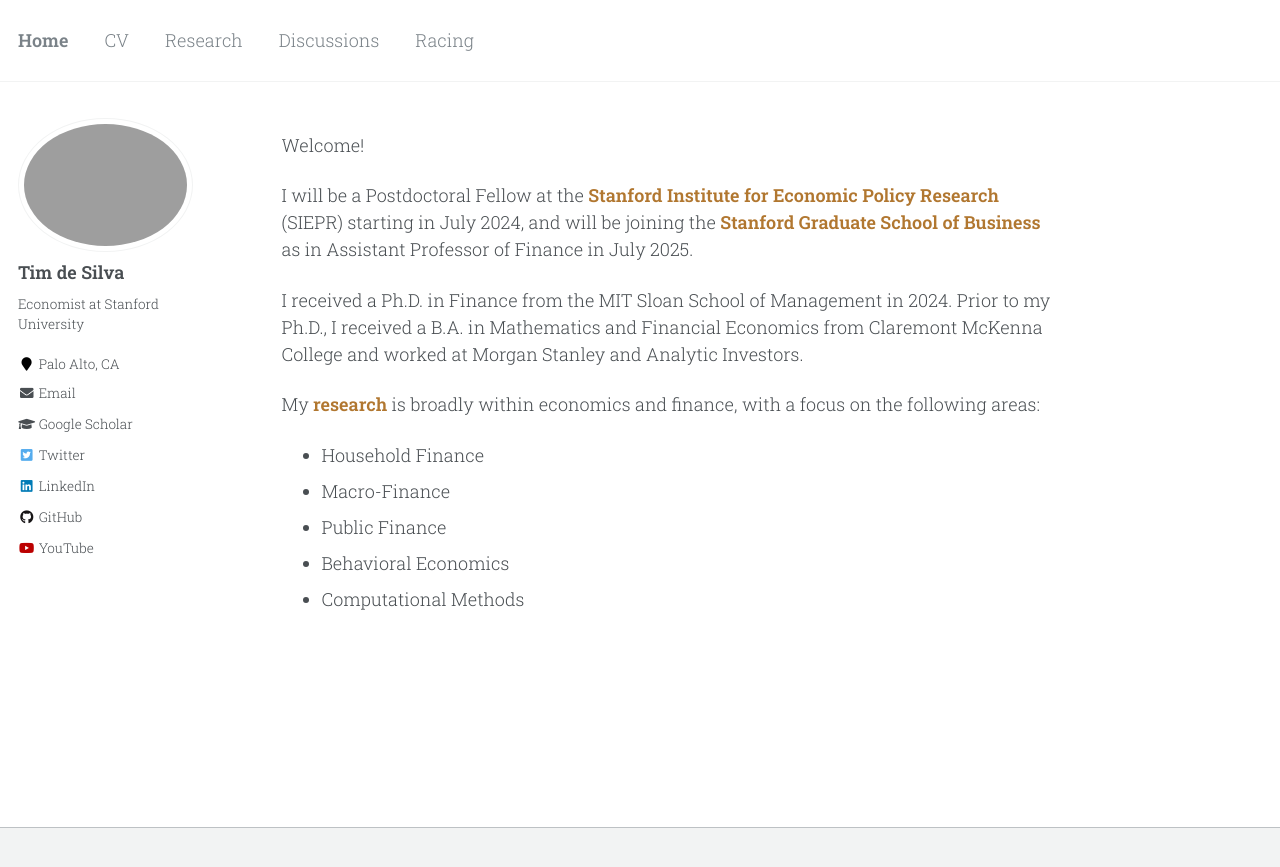
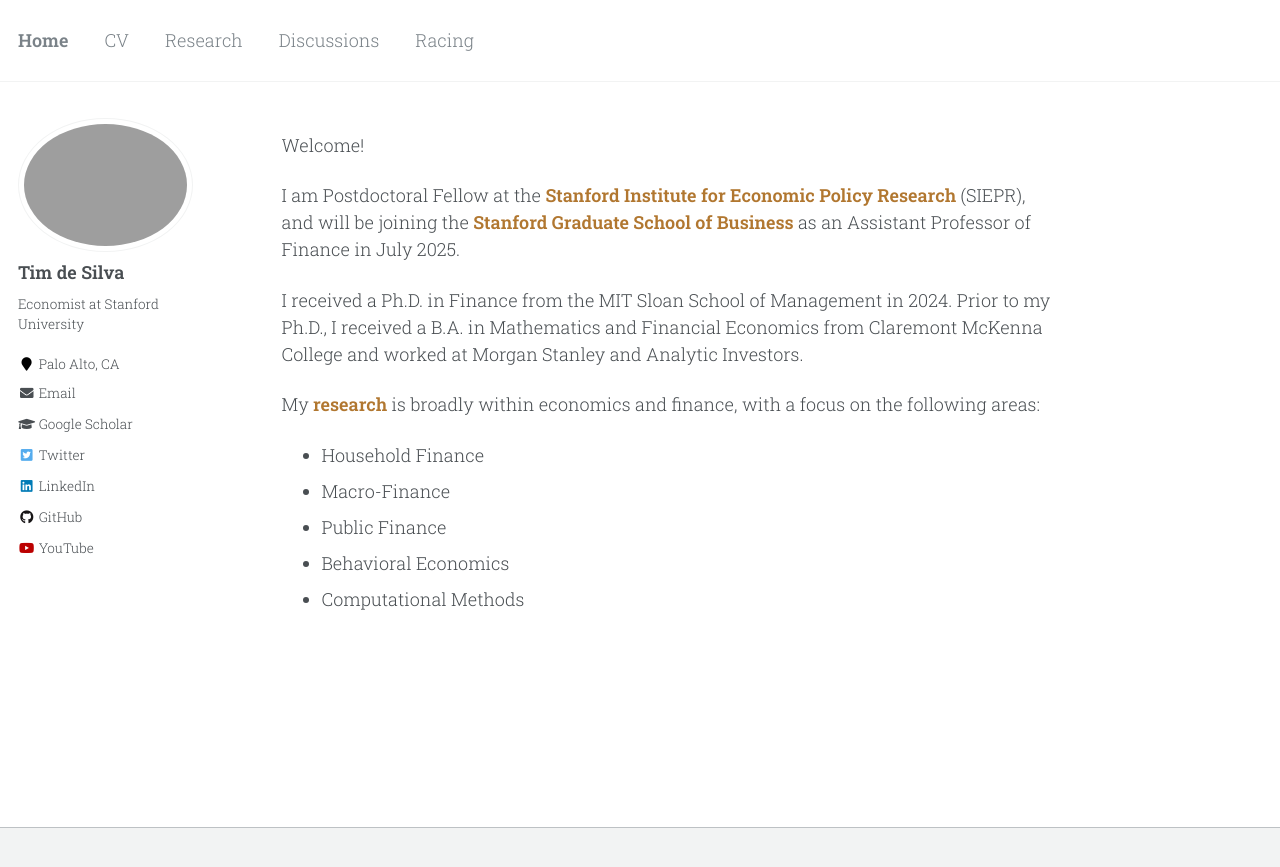
Before and after one commit to timhdesilva/timhdesilva.github.io, a Jekyll site: the page built from _pages/about.html, in a window 1280 px wide. Shown: the top 867 px of the page. Built offline with Jekyll 4.4.1, drawn with Linux system fonts in a browser that asks for light colours.

Commit message:
update about

```diff
--- a/_pages/about.html
+++ b/_pages/about.html
@@ -12,7 +12,7 @@ redirect_from:
   Welcome!
 </p>
 <p>
-  I will be a Postdoctoral Fellow at the <a style="text-decoration:none; color:rgb(177, 119, 48); font-weight:bold" href="https://siepr.stanford.edu/">Stanford Institute for Economic Policy Research</a> (SIEPR) starting in July 2024, and will be joining the <a style="text-decoration:none; color:rgb(177, 119, 48); font-weight:bold" href="https://www.gsb.stanford.edu/">Stanford Graduate School of Business</a> as in Assistant Professor of Finance in July 2025.
+  I am Postdoctoral Fellow at the <a style="text-decoration:none; color:rgb(177, 119, 48); font-weight:bold" href="https://siepr.stanford.edu/">Stanford Institute for Economic Policy Research</a> (SIEPR), and will be joining the <a style="text-decoration:none; color:rgb(177, 119, 48); font-weight:bold" href="https://www.gsb.stanford.edu/">Stanford Graduate School of Business</a> as an Assistant Professor of Finance in July 2025.
 </p>
 <p>
   I received a Ph.D. in Finance from the MIT Sloan School of Management in 2024. Prior to my Ph.D., I received a B.A. in Mathematics and Financial Economics from Claremont McKenna College and worked at Morgan Stanley and Analytic Investors.
```
